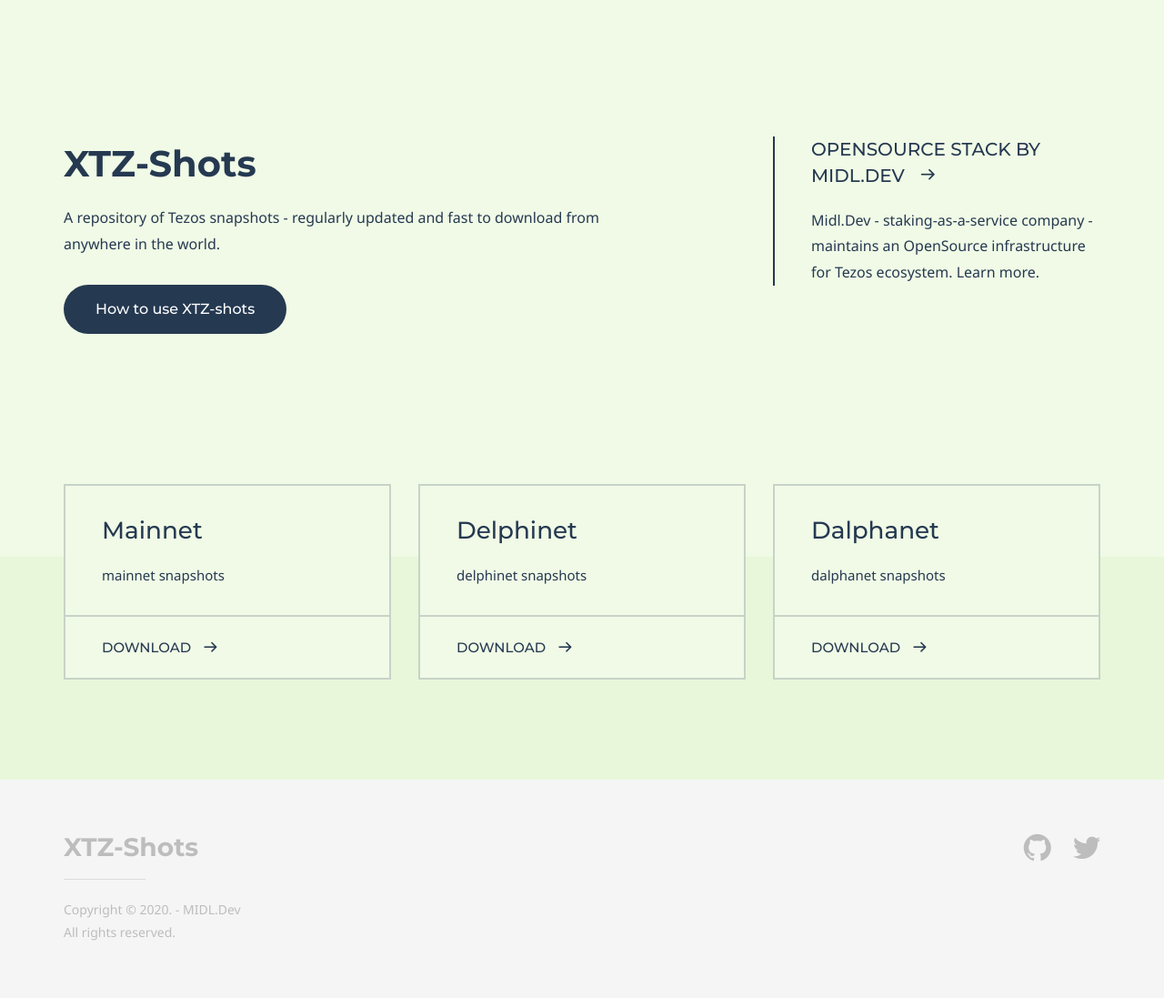
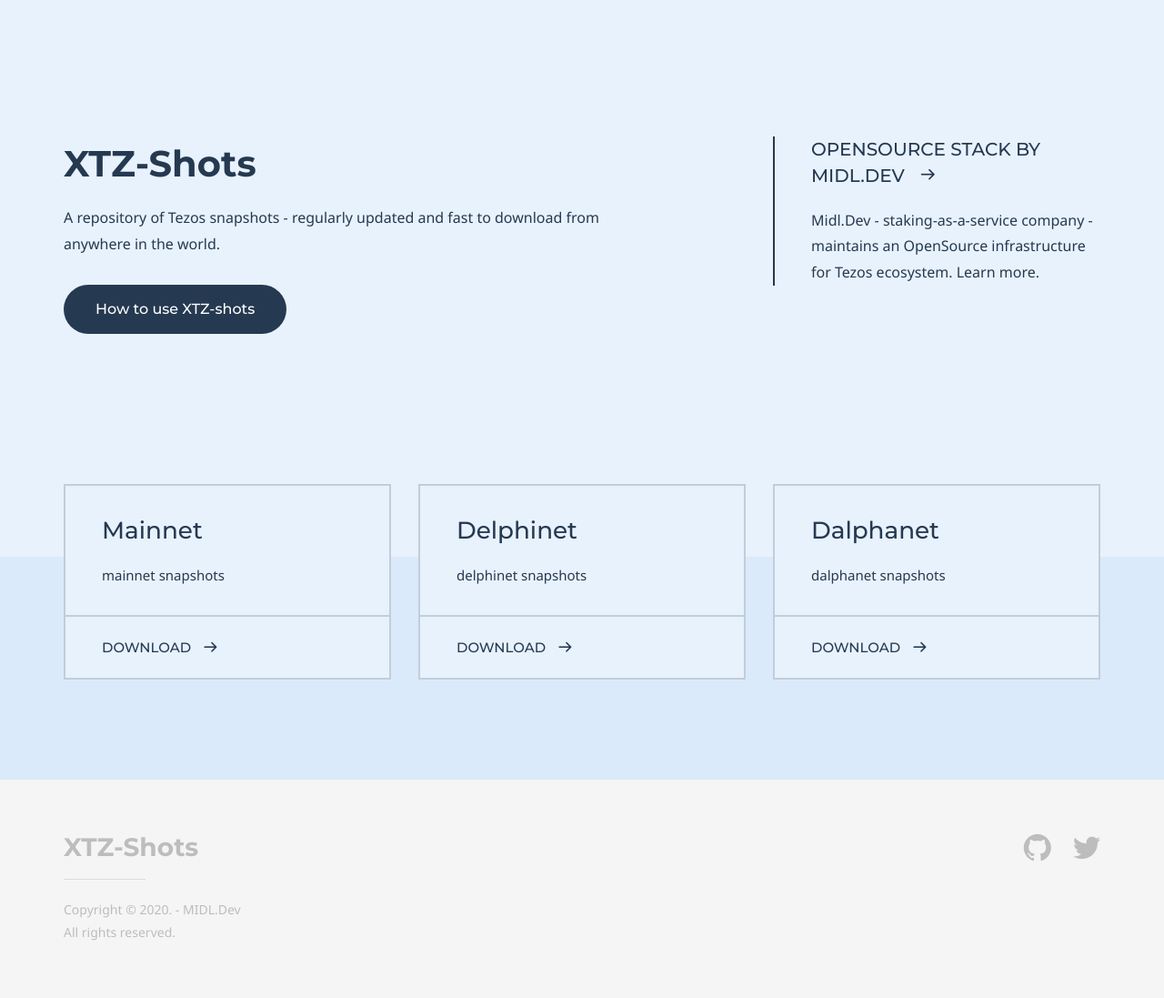
Before and after one commit to oxheadalpha/xtz-shots-website, a Jekyll site: the page built from index.md, in a window 1280 px wide. Shown: the whole page at 91% size. Built offline with Jekyll 4.4.1, drawn with Linux system fonts in a browser that asks for light colours; nearby versions of some CDN libraries; some web fonts are replaced; library files that are not in the unit come from our copies.

Commit message:
Changed theme color to Blue

```diff
--- a/_config.yml
+++ b/_config.yml
@@ -1,7 +1,7 @@
 # Theme settings
 doks:
     baseurl:
-    color_theme: green # Available themes: blue (default), green, purple, red and yellow
+    color_theme: blue # Available themes: blue (default), green, purple, red and yellow
     header:
         logo:
             text: XTZ-Shots
```
